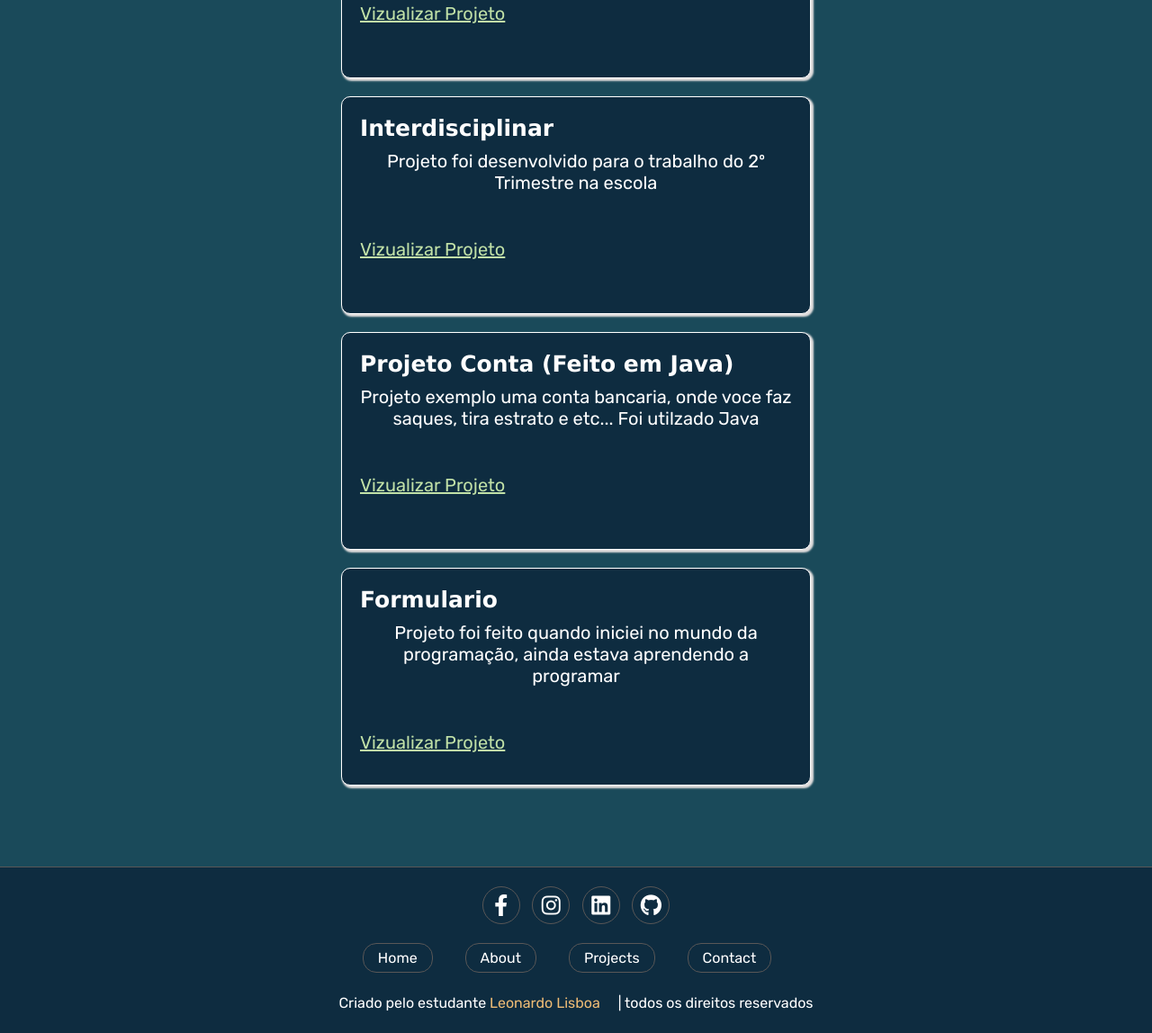
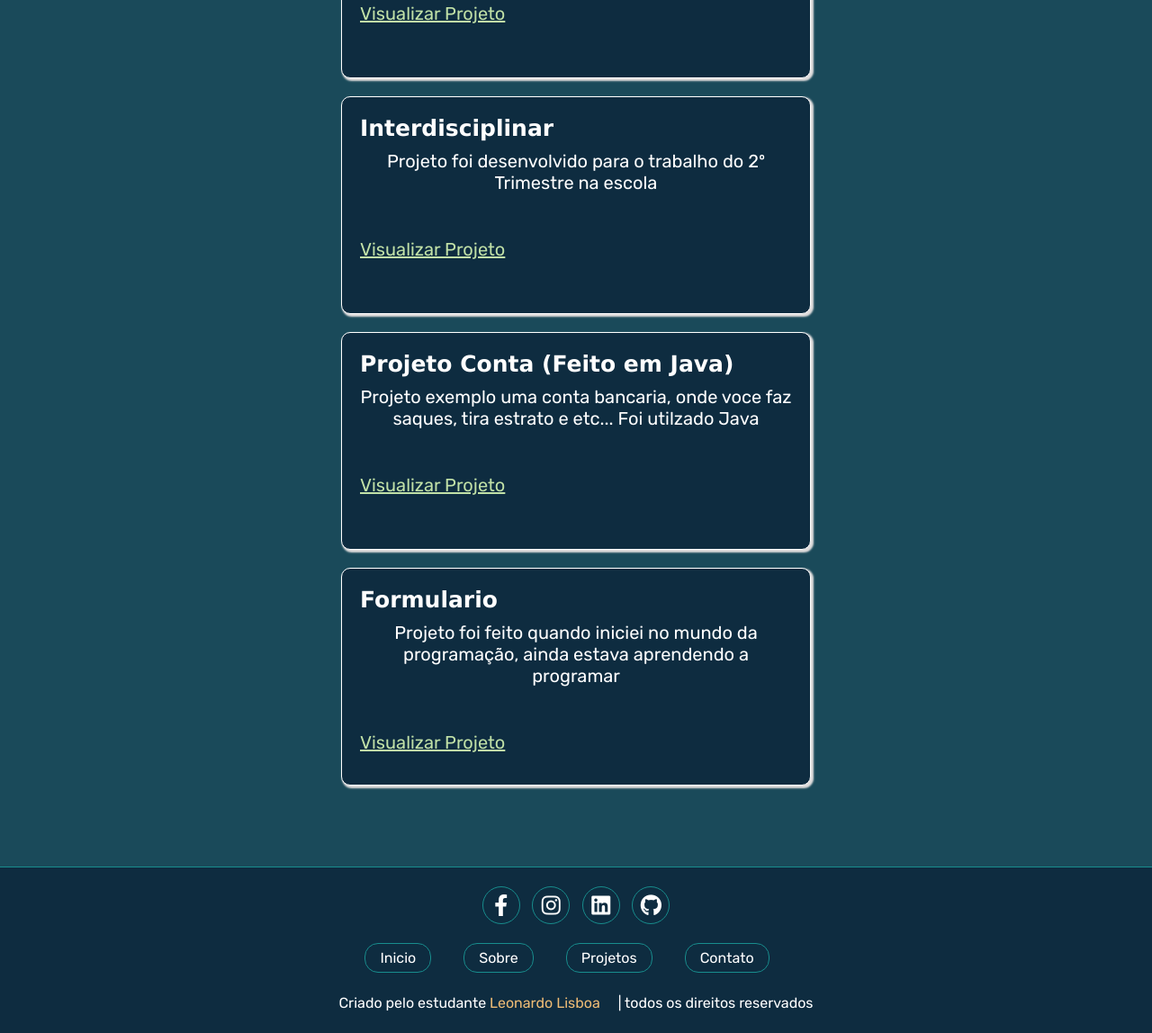
Before and after one commit to lisboa-leo/Portifolio, a plain HTML site: page projects.html in a window 1280 px wide. Shown: the part 369-1517 px from the top of the page at 90% size. Drawn offline with nearby package versions, Linux system fonts and the light colour scheme; a web font is replaced by a local one.

Commit message:
ajustes no projeto

```diff
--- a/projects.html
+++ b/projects.html
@@ -29,22 +29,22 @@
             <article id="projeto1">
                 <h3>Pharm Express</h3>
                 <p>Projeto desenvolvido com base no ifood, mas com entregas de medicamentos</p>
-                <a href="https://pharmexpress.bohr.io/" target="_blank">Vizualizar Projeto</a>
+                <a href="https://pharmexpress.bohr.io/" target="_blank">Visualizar Projeto</a>
             </article>
             <article id="projeto2">
                 <h3>Interdisciplinar</h3>
                 <p>Projeto foi desenvolvido para o trabalho do 2º Trimestre na escola</p>
-                <a href="https://github.com/lisboa-leo/interdisciplinar" target="_blank">Vizualizar Projeto</a>
+                <a href="https://github.com/lisboa-leo/interdisciplinar" target="_blank">Visualizar Projeto</a>
             </article>
             <article id="projeto3">
                 <h3>Projeto Conta (Feito em Java)</h3>
                 <p>Projeto exemplo uma conta bancaria, onde voce faz saques, tira estrato e etc... Foi utilzado Java</p>
-                <a href="https://github.com/lisboa-leo/ProjetoConta" id="a-3" target="_blank">Vizualizar Projeto</a>
+                <a href="https://github.com/lisboa-leo/ProjetoConta" id="a-3" target="_blank">Visualizar Projeto</a>
             </article>
             <article id="projeto4">
                 <h3>Formulario</h3>
                 <p>Projeto foi feito quando iniciei no mundo da programação, ainda estava aprendendo a programar</p>
-                <a href="https://github.com/lisboa-leo/Formulario" target="_blank">Vizualizar Projeto</a>
+                <a href="https://github.com/lisboa-leo/Formulario" target="_blank">Visualizar Projeto</a>
             </article>
         </div>
     </section>
@@ -58,10 +58,10 @@
         </div>
 
         <div class="links">
-            <a href="index.html">Home</a>
-            <a href="About.html">About</a>
-            <a href="projects.html">Projects</a>
-            <a href="mailto:leonardolisboalsl007@gmail.com">Contact</a>
+            <a href="index.html">Inicio</a>
+            <a href="About.html">Sobre</a>
+            <a href="projects.html">Projetos</a>
+            <a href="mailto:leonardolisboalsl007@gmail.com">Contato</a>
         </div>
 
         <div class="creditos">Criado pelo estudante <a href="https://github.com/lisboa-leo"><span>Leonardo Lisboa</a></span>| todos os direitos reservados</div>
--- a/style.css
+++ b/style.css
@@ -213,7 +213,7 @@ nav li, a{
 }
 
 .rodape{
-    border-top: 1px solid #595757;
+    border-top: 1px solid #188d8d;
     background: #0e2c40;
     text-align: center;
 
@@ -229,7 +229,7 @@ nav li, a{
     line-height: 2.5rem;
     font-size: 1.5rem;
     color: #fff;
-    border: .1rem solid #595757;
+    border: .1rem solid #188d8d;
     margin: .3rem;
     border-radius: 50%;
 }
@@ -250,7 +250,7 @@ nav li, a{
 .rodape .links a{
     padding: .4rem 1rem;
     color:#fff;
-    border:.1rem solid #595757;
+    border:.1rem solid #188d8d;
     font-size: 1rem;
     border-radius: 15px;
 }
@@ -282,10 +282,11 @@ nav li, a{
 }
 @media screen and (max-width: 785px) {
     #section-about h1{
-        font-size: 3em;
+        font-size: 2em;
     }
     #section-about img{
-        height: 20em;
+        width: 14em;
+        height: 15em;
     }
 
 }
@@ -358,7 +359,8 @@ nav li, a{
 }
 @media screen and (max-width: 410px){
     #section-about h1{
-        font-size: 2em;
+        padding-right: 1.5em;
+        font-size: 1.5em;
 
     }
     #navbar{
```
Also changed, not shown: About.html (+4 -4 lines), index.html (+4 -4 lines).
